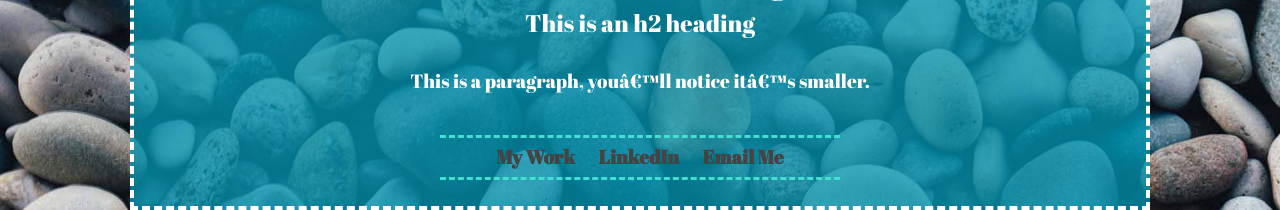
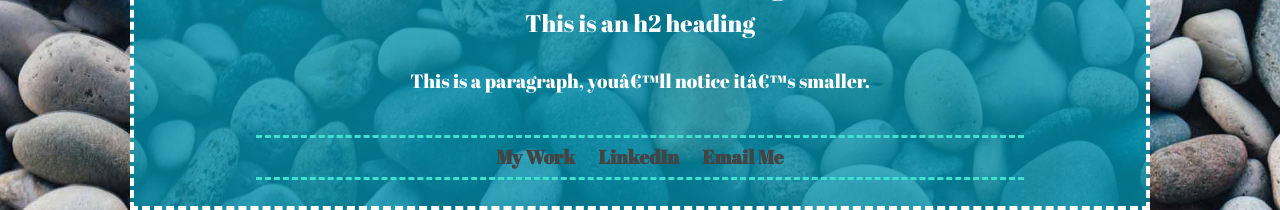
Before and after one commit to aprilelliott/navtest, a plain HTML site: page index.html in a window 1280 px wide. Shown: the part 944-1154 px from the top of the page. Drawn offline with Linux system fonts and the light colour scheme.

Commit message:
Update styles-contact.css

```diff
--- a/styles-contact.css
+++ b/styles-contact.css
@@ -118,7 +118,7 @@ p {
 nav{
 	font-family: 'Abril Fatface', cursive;
 	font-size: 1.2em;
-	width: 400px; /* This is the width of the nav element */
+	width: 80%; /* This is the width of the nav element */
 	margin: 0 auto; /* This centers the entire nav element inside
 	the center div */
 	border: dashed turquoise;
```
